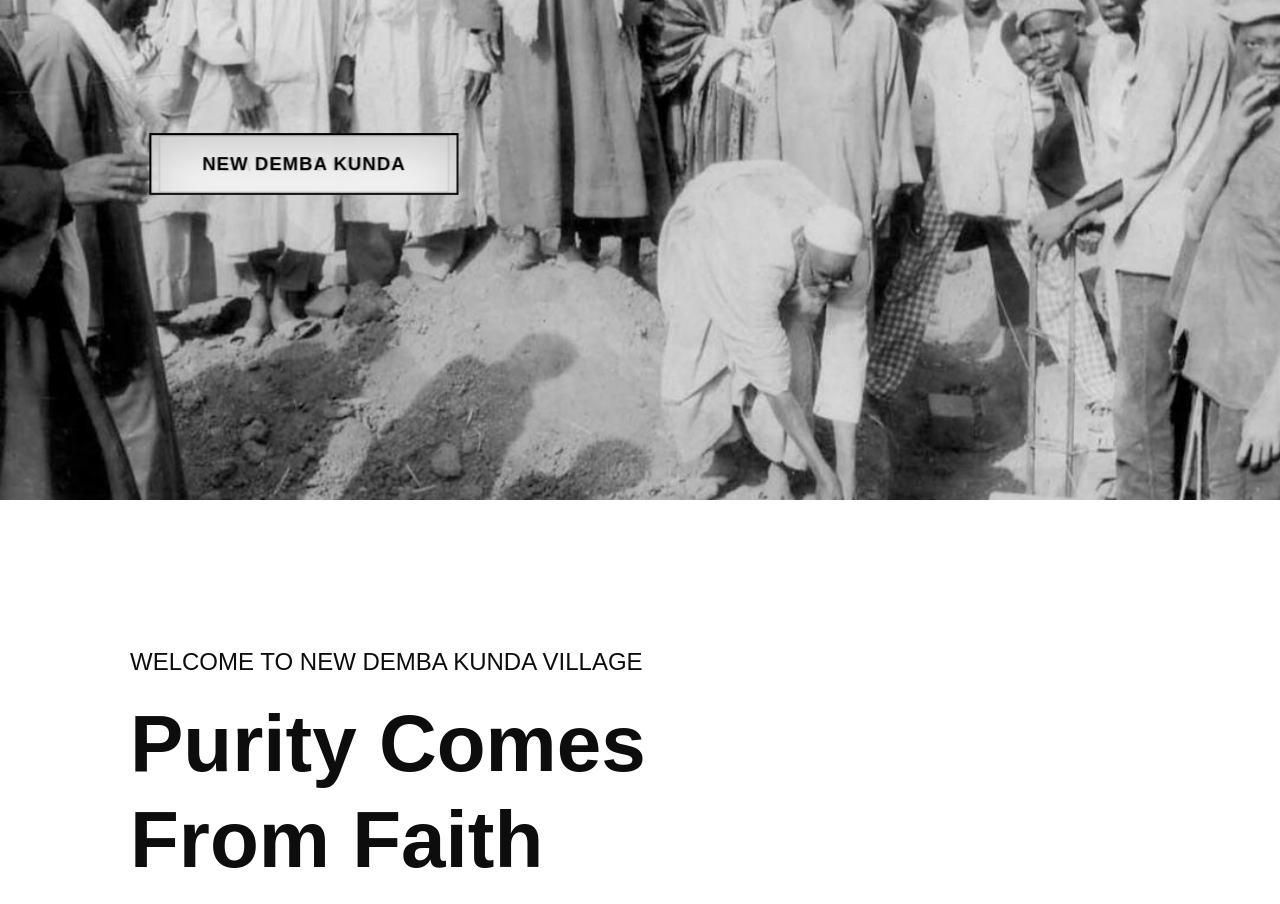
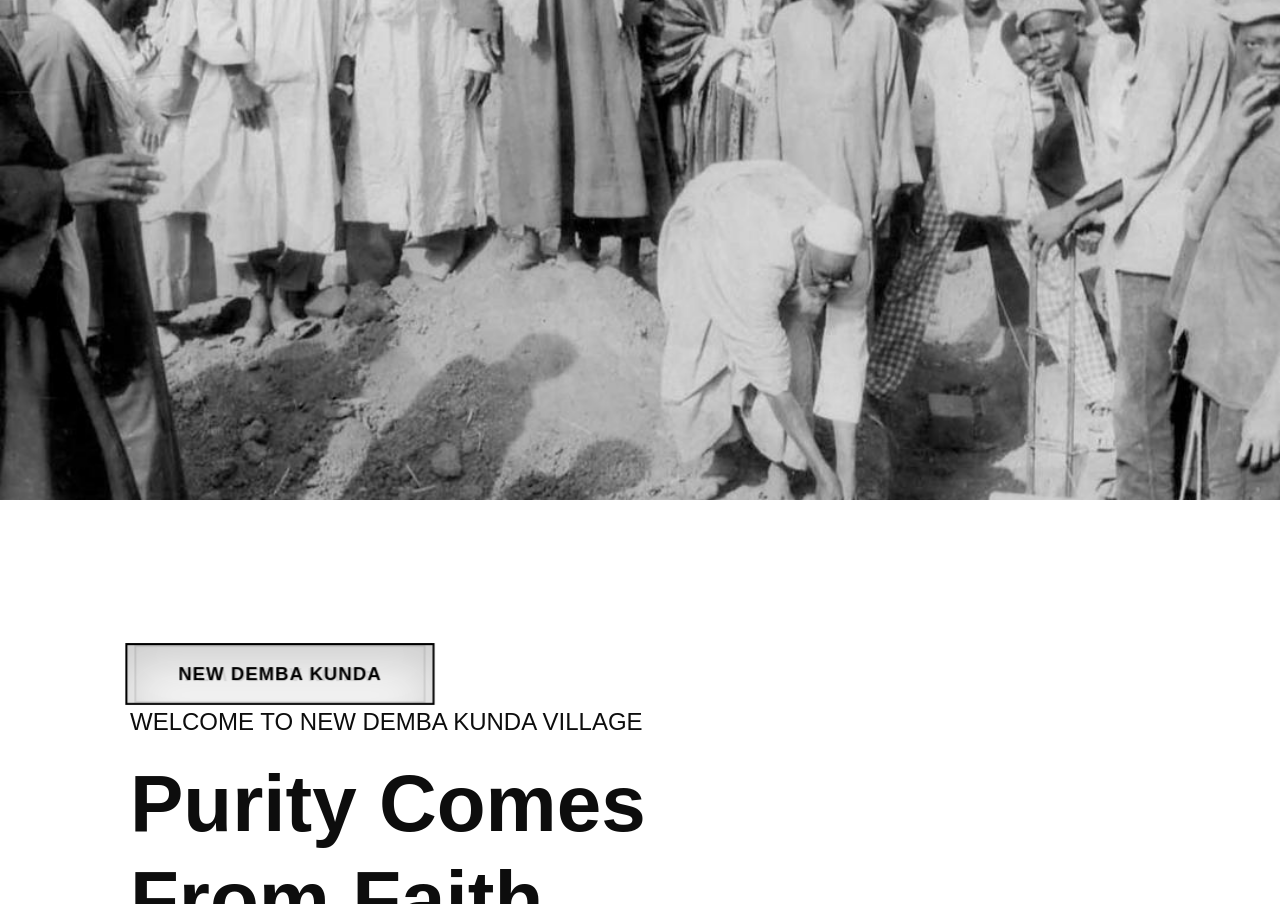
Before and after one commit to Malaminjagana/newdemba-kunda, a plain HTML site: page index.html in a window 1280 px wide. Shown: the part 300-1204 px from the top of the page. Drawn offline with nearby package versions, Linux system fonts and the light colour scheme.

Commit message:
back to the real

```diff
--- a/index.html
+++ b/index.html
@@ -102,14 +102,8 @@
 
 
         <!-- Hero Start -->
-        <div class="container-fluid hero-header hero">
-            <img src="img/hero.jpg" class="hero-img" alt="Historical group photo of New Demba Kunda Village community members">
-            <a href="#" class="new-demba-btn">
-                <span style="position: absolute; top: 0; left: 0; width: 100%; height: 100%; display: flex; align-items: center; justify-content: center; color: #000; background: rgba(255, 255, 255, 0.9); font-family: sans-serif; text-transform: uppercase; font-size: 18px; font-weight: 700; letter-spacing: 1px; transition: 0.5s; border: 2px solid #000; box-sizing: border-box; box-shadow: inset 0 20px 50px rgba(0, 0, 0, 0.2); transform: rotateX(360deg) translateZ(30px); white-space: nowrap;">NEW DEMBA KUNDA</span>
-                <span style="position: absolute; top: 0; left: 0; width: 100%; height: 100%; display: flex; align-items: center; justify-content: center; color: #000; background: rgba(255, 255, 255, 0.9); font-family: sans-serif; text-transform: uppercase; font-size: 18px; font-weight: 700; letter-spacing: 1px; transition: 0.5s; border: 2px solid #000; box-sizing: border-box; box-shadow: inset 0 20px 50px rgba(0, 0, 0, 0.2); transform: rotateX(270deg) translateZ(30px); white-space: nowrap;">NEW DEMBA KUNDA</span>
-                <span style="position: absolute; top: 0; left: 0; width: 100%; height: 100%; display: flex; align-items: center; justify-content: center; color: #000; background: rgba(255, 255, 255, 0.9); font-family: sans-serif; text-transform: uppercase; font-size: 18px; font-weight: 700; letter-spacing: 1px; transition: 0.5s; border: 2px solid #000; box-sizing: border-box; box-shadow: inset 0 20px 50px rgba(0, 0, 0, 0.2); transform: rotateX(180deg) translateZ(30px); white-space: nowrap;">NEW DEMBA KUNDA</span>
-                <span style="position: absolute; top: 0; left: 0; width: 100%; height: 100%; display: flex; align-items: center; justify-content: center; color: #000; background: rgba(255, 255, 255, 0.9); font-family: sans-serif; text-transform: uppercase; font-size: 18px; font-weight: 700; letter-spacing: 1px; transition: 0.5s; border: 2px solid #000; box-sizing: border-box; box-shadow: inset 0 20px 50px rgba(0, 0, 0, 0.2); transform: rotateX(90deg) translateZ(30px); white-space: nowrap;">NEW DEMBA KUNDA</span>
-            </a>
+        <div class="container-fluid hero-header">
+                <img src="img/hero.jpg" class="hero-img" alt="Historical group photo of New Demba Kunda Village community members">
         </div>
         <!-- Hero End -->
 
@@ -119,7 +113,23 @@
                 <div class="row">
                     <div class="col-lg-7">
                         <div class="hero-intro-inner animated zoomIn">
-                                                        <p class="fs-4 text-dark">WELCOME TO NEW DEMBA KUNDA VILLAGE</p>
+                            <a href="#" style="position: relative; width: 300px; height: 60px; display: block; transition: 4s; transform-style: preserve-3d; transform: perspective(1000px) rotateX(0deg); text-decoration: none;">
+  <span style="position: absolute; top: 0; left: 0; width: 100%; height: 100%; display: flex; align-items: center; justify-content: center; color: #000; background: rgba(255, 255, 255, 0.9); font-family: sans-serif; text-transform: uppercase; font-size: 18px; font-weight: 700; letter-spacing: 1px; transition: 0.5s; border: 2px solid #000; box-sizing: border-box; box-shadow: inset 0 20px 50px rgba(0, 0, 0, 0.2); transform: rotateX(360deg) translateZ(30px); white-space: nowrap;">NEW DEMBA KUNDA</span>
+  <span style="position: absolute; top: 0; left: 0; width: 100%; height: 100%; display: flex; align-items: center; justify-content: center; color: #000; background: rgba(255, 255, 255, 0.9); font-family: sans-serif; text-transform: uppercase; font-size: 18px; font-weight: 700; letter-spacing: 1px; transition: 0.5s; border: 2px solid #000; box-sizing: border-box; box-shadow: inset 0 20px 50px rgba(0, 0, 0, 0.2); transform: rotateX(270deg) translateZ(30px); white-space: nowrap;">NEW DEMBA KUNDA</span>
+  <span style="position: absolute; top: 0; left: 0; width: 100%; height: 100%; display: flex; align-items: center; justify-content: center; color: #000; background: rgba(255, 255, 255, 0.9); font-family: sans-serif; text-transform: uppercase; font-size: 18px; font-weight: 700; letter-spacing: 1px; transition: 0.5s; border: 2px solid #000; box-sizing: border-box; box-shadow: inset 0 20px 50px rgba(0, 0, 0, 0.2); transform: rotateX(180deg) translateZ(30px); white-space: nowrap;">NEW DEMBA KUNDA</span>
+  <span style="position: absolute; top: 0; left: 0; width: 100%; height: 100%; display: flex; align-items: center; justify-content: center; color: #000; background: rgba(255, 255, 255, 0.9); font-family: sans-serif; text-transform: uppercase; font-size: 18px; font-weight: 700; letter-spacing: 1px; transition: 0.5s; border: 2px solid #000; box-sizing: border-box; box-shadow: inset 0 20px 50px rgba(0, 0, 0, 0.2); transform: rotateX(90deg) translateZ(30px); white-space: nowrap;">NEW DEMBA KUNDA</span>
+</a>
+
+<style>
+a:hover {
+  transform: perspective(1000px) rotateX(360deg) !important;
+}
+a:hover span {
+  color: #fff !important;
+  background: rgba(3, 169, 244, 0.8) !important;
+}
+</style>
+             <p class="fs-4 text-dark">WELCOME TO NEW DEMBA KUNDA VILLAGE</p>
                             <h1 class="display-1 mb-5 text-dark">Purity Comes From Faith</h1>
                             <a href="" class="btn btn-primary py-3 px-5">Read More</a>
                         </div>
```
